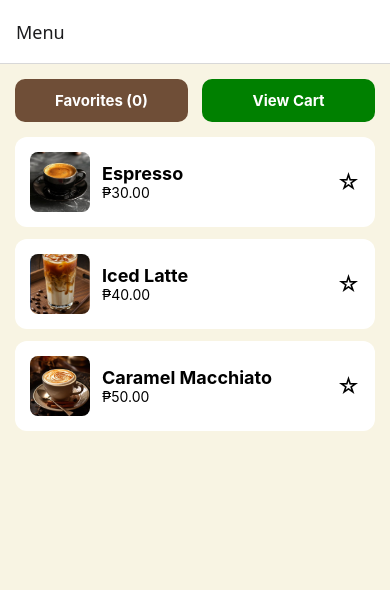
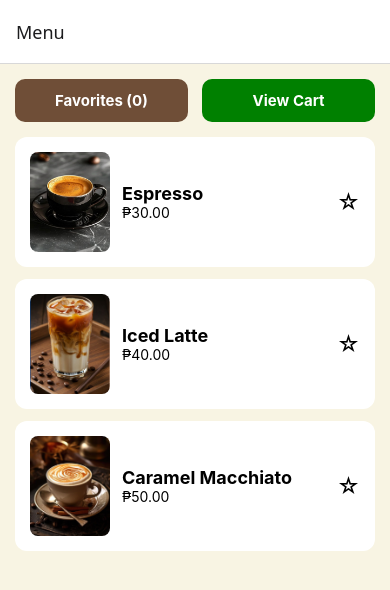
Before and after one commit to JersonPALO/Group1_CoffeeShop_App, a React Native app: screen / in a window 390 px wide. Shown: the top 590 px of the page. Built offline with nearby package versions, Linux system fonts and the light colour scheme.

Commit message:
Remove Useless CSS

```diff
--- a/src/screens/HomeScreen.js
+++ b/src/screens/HomeScreen.js
@@ -28,7 +28,7 @@ export default function HomeScreen({ navigation, favorites, toggleFav }) {
                   style={styles.image}
                 />
 
-                <View style={styles.textContainer}>
+                <View>
                   <Text style={styles.title}>{item.name}</Text>
                   <Text>₱{item.price.toFixed(2)}</Text>
                 </View>
--- a/src/styles/GlobalStyles.js
+++ b/src/styles/GlobalStyles.js
@@ -18,7 +18,7 @@ export const styles = StyleSheet.create({
   row: {
     flexDirection: 'row',
     justifyContent: 'space-between',
-    marginBottom: 15
+    marginBottom: 15,
   },
 
   detailRow: {
@@ -71,19 +71,15 @@ export const styles = StyleSheet.create({
   },
 
   info: {
-  flexDirection: "row",
-  alignItems: "center",
+    flexDirection: "row",
+    alignItems: "center",
   },
 
   image: {
-    width: 60,
-    height: 60,
+    width: 80,
+    height: 100,
     borderRadius: 8,
     marginRight: 12,
-  },
-
-  textContainer: {
-    justifyContent: "center",
   },
 
   desc: {
```
